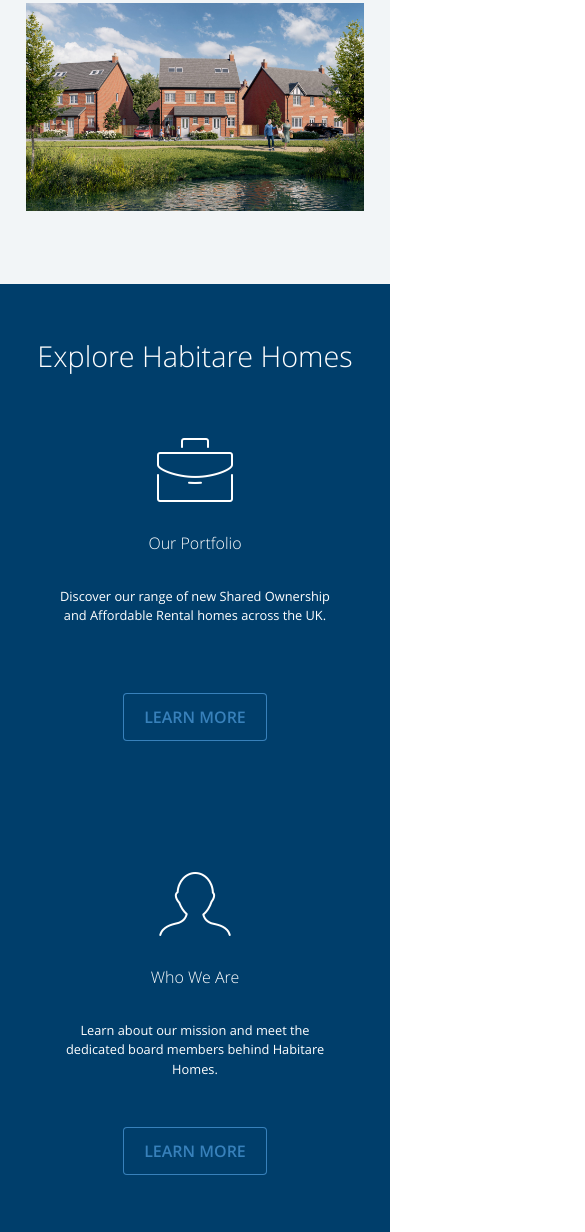
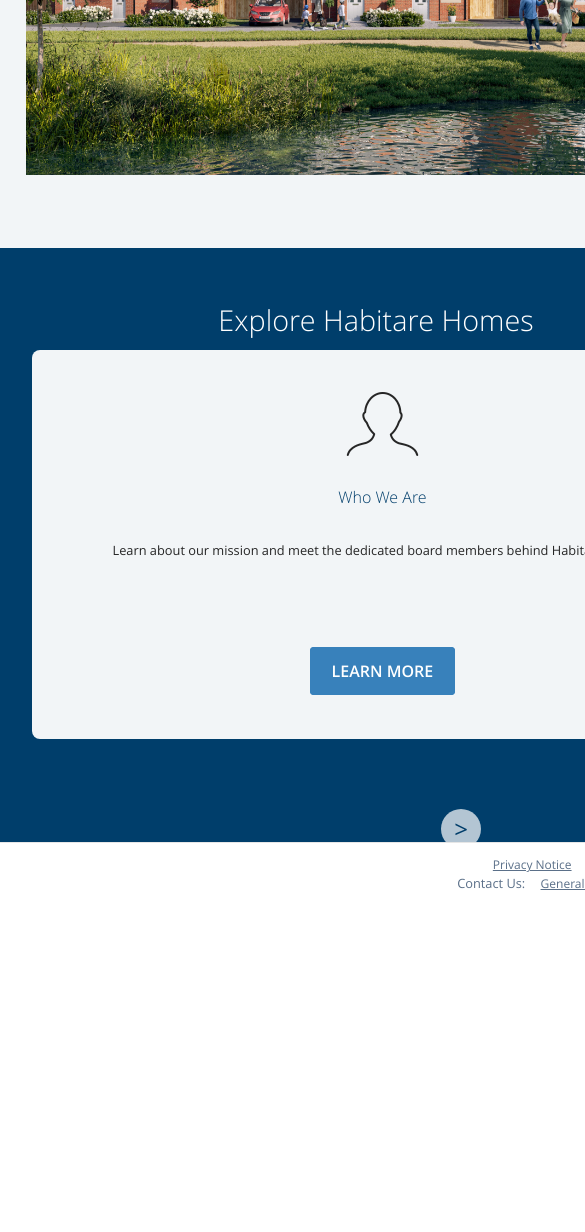
Before and after one commit to valentinas-bogdanovicius/HabitareHomesSandbox, a website: page why-choose-us/index.htm in a window 390 px wide. Shown: the part 892-2124 px from the top of the page, 585 px wide, since content can reach past the window. After the commit the page ends 1798 px from the top, so only its background shows below. Drawn offline with Linux system fonts and the light colour scheme.

Commit message:
feat(MHH-64): Introduce Interactive Site Section Explorer on Content Pages

```diff
--- a/assets/app.css
+++ b/assets/app.css
@@ -1655,4 +1655,99 @@
   margin-top: 1em;
 }
 
-$1
+/*-- Site Section Explorer Carousel --*/
+.explorer-carousel-container {
+  position: relative;
+  width: 100%;
+  margin: 0 auto;
+  padding: 0 50px; /* Space for arrows */
+}
+
+.explorer-carousel {
+  overflow: hidden;
+  width: 100%;
+}
+
+.explorer-cards {
+  display: flex;
+  transition: transform 0.5s ease-in-out;
+}
+
+.explorer-cards .feature-card {
+  flex: 0 0 33.3333%;
+  box-sizing: border-box;
+  padding: 1.5em;
+  margin: 0 1em; /* Spacing between cards */
+  background-color: #f2f5f7; /* Match grey theme */
+  color: #262626; /* Match grey theme text color */
+  border-radius: 8px;
+}
+
+.explorer-cards .feature-card h5 {
+    color: #003e6b;
+}
+
+.explorer-cards .feature-card .button {
+    background: #3881bb;
+    color: #ffffff;
+}
+
+.explorer-arrow {
+  position: absolute;
+  top: 50%;
+  transform: translateY(-50%);
+  background-color: rgba(255, 255, 255, 0.7);
+  border: none;
+  border-radius: 50%;
+  width: 40px;
+  height: 40px;
+  font-size: 24px;
+  color: #003e6b;
+  cursor: pointer;
+  z-index: 10;
+}
+
+.explorer-arrow.prev {
+  left: 0;
+}
+
+.explorer-arrow.next {
+  right: 0;
+}
+
+.explorer-arrow:hover {
+  background-color: #ffffff;
+}
+
+@media (max-width: 1024px) {
+  .explorer-carousel-container {
+    padding: 0 40px;
+  }
+  .explorer-cards .feature-card {
+    flex-basis: 50%;
+  }
+}
+
+@media (max-width: 768px) {
+   .explorer-carousel-container {
+    padding: 0;
+  }
+  .explorer-cards .feature-card {
+    flex-basis: 100%;
+    margin: 0 0.5em;
+  }
+  .explorer-arrow {
+    top: auto;
+    bottom: -50px; /* Position arrows below on mobile */
+    transform: translateY(0);
+  }
+  .explorer-arrow.prev {
+    left: 35%;
+  }
+  .explorer-arrow.next {
+    right: 35%;
+  }
+   .explorer-carousel-container {
+       padding-bottom: 60px; /* space for arrows */
+   }
+}
--- a/why-choose-us/index.htm
+++ b/why-choose-us/index.htm
@@ -77,44 +77,121 @@
                         <img src="../assets/img/quality-commitment.jpg" alt="A modern, high-quality kitchen interior" />
                     </article>
                 </div>
-        </div>
-        <div class="section__container dark">
+        </div>        <div class="section__container dark">
           <section class="section">
             <div class="intro align-center">
               <h2>Explore Habitare Homes</h2>
             </div>
-            <div class="grid-4">
+            <div class="explorer-carousel-container">
+              <button class="explorer-arrow prev" aria-label="Previous">&lt;</button>
+              <div class="explorer-carousel">
+                <div class="explorer-cards">
+                  <!-- Card 1: Who We Are -->
+                  <article class="feature-card">
+                    <i class="ico-profile-male sz-xl"></i>
+                    <h5>Who We Are</h5>
+                    <p>Learn about our mission and meet the dedicated board members behind Habitare Homes.</p>
+                    <p><a href="../who-we-are/index.htm" class="button">Learn More</a></p>
+                  </article>
+                  <!-- Card 2: Portfolio -->
                   <article class="feature-card">
                     <i class="ico-briefcase sz-xl"></i>
                     <h5>Our Portfolio</h5>
                     <p>Discover our range of new Shared Ownership and Affordable Rental homes across the UK.</p>
                     <p><a href="../portfolio/index.htm" class="button">Learn More</a></p>
                   </article>
+                  <!-- Card 3: Report -->
                   <article class="feature-card">
-                <i class="ico-profile-male sz-xl"></i>
-                <h5>Who We Are</h5>
-                <p>Learn about our mission and meet the dedicated board members behind Habitare Homes.</p>
-                <p><a href="../who-we-are/index.htm" class="button">Learn More</a></p>
+                    <i class="ico-documents sz-xl"></i>
+                    <h5>Reports & Accounts</h5>
+                    <p>Access our annual reports, financial statements, and transparency documents.</p>
+                    <p><a href="../report/index.htm" class="button">Learn More</a></p>
                   </article>
+                  <!-- Card 4: CSR -->
+                  <article class="feature-card">
+                    <i class="ico-globe sz-xl"></i>
+                    <h5>CSR</h5>
+                    <p>Read about our commitment to governance, diversity, and environmental impact.</p>
+                    <p><a href="../csr/index.htm" class="button">Learn More</a></p>
+                  </article>
+                  <!-- Card 5: Customer Service -->
                   <article class="feature-card">
                     <i class="ico-chat sz-xl"></i>
                     <h5>Customer Service</h5>
                     <p>Find information on our complaints process and access our resident policies.</p>
                     <p><a href="../customer-service/index.htm" class="button">Learn More</a></p>
                   </article>
-              <article class="feature-card">
-                <i class="ico-documents sz-xl"></i>
-                <h5>Reports & Accounts</h5>
-                <p>Access our annual reports, financial statements, and transparency documents.</p>
-                <p><a href="../report/index.htm" class="button">Learn More</a></p>
-              </article>
+                </div>
+              </div>
+              <button class="explorer-arrow next" aria-label="Next">&gt;</button>
             </div>
           </section>
         </div>
       </main>
       <div id="footer-placeholder"></div>
-    </div>
+    </div>    <script>
+        document.addEventListener('DOMContentLoaded', function () {
+            const cardsContainer = document.querySelector('.explorer-cards');
+            const cards = document.querySelectorAll('.explorer-cards .feature-card');
+            const prevButton = document.querySelector('.explorer-arrow.prev');
+            const nextButton = document.querySelector('.explorer-arrow.next');
 
+            if (!cardsContainer) return;
+
+            let currentIndex = 0;
+            let visibleCards = 3;
+
+            function updateVisibleCards() {
+                if (window.innerWidth <= 768) {
+                    visibleCards = 1;
+                } else if (window.innerWidth <= 1024) {
+                    visibleCards = 2;
+                } else {
+                    visibleCards = 3;
+                }
+                updateCarousel();
+            }
+
+            function updateCarousel() {
+                const totalCards = cards.length;
+                if (totalCards === 0) return;
+
+                const maxIndex = totalCards > visibleCards ? totalCards - visibleCards : 0;
+
+                if (currentIndex > maxIndex) {
+                    currentIndex = maxIndex;
+                }
+
+                const cardMargin = cards.length > 1 ? parseInt(getComputedStyle(cards[0]).marginLeft) + parseInt(getComputedStyle(cards[0]).marginRight) : 0;
+                const cardWidth = cards[0].offsetWidth + cardMargin;
+                const offset = -currentIndex * cardWidth;
+                cardsContainer.style.transform = `translateX(${offset}px)`;
+
+                prevButton.style.display = currentIndex === 0 ? 'none' : 'block';
+                nextButton.style.display = currentIndex >= maxIndex ? 'none' : 'block';
+            }
+
+            nextButton.addEventListener('click', () => {
+                const totalCards = cards.length;
+                const maxIndex = totalCards > visibleCards ? totalCards - visibleCards : 0;
+                if (currentIndex < maxIndex) {
+                    currentIndex++;
+                    updateCarousel();
+                }
+            });
+
+            prevButton.addEventListener('click', () => {
+                if (currentIndex > 0) {
+                    currentIndex--;
+                    updateCarousel();
+                }
+            });
+
+            window.addEventListener('resize', updateVisibleCards);
+            // A small delay to ensure rendering is complete for width calculation
+            setTimeout(updateVisibleCards, 100);
+        });
+    </script>
     <script src="../assets/bootstrap.min.js"></script>
     <script src="../ajax/libs/leaflet/1.7.1/leaflet.js"></script>
     <script src="../load_components.js"></script>
```
Lines whose indentation alone changed are shown as unchanged.
